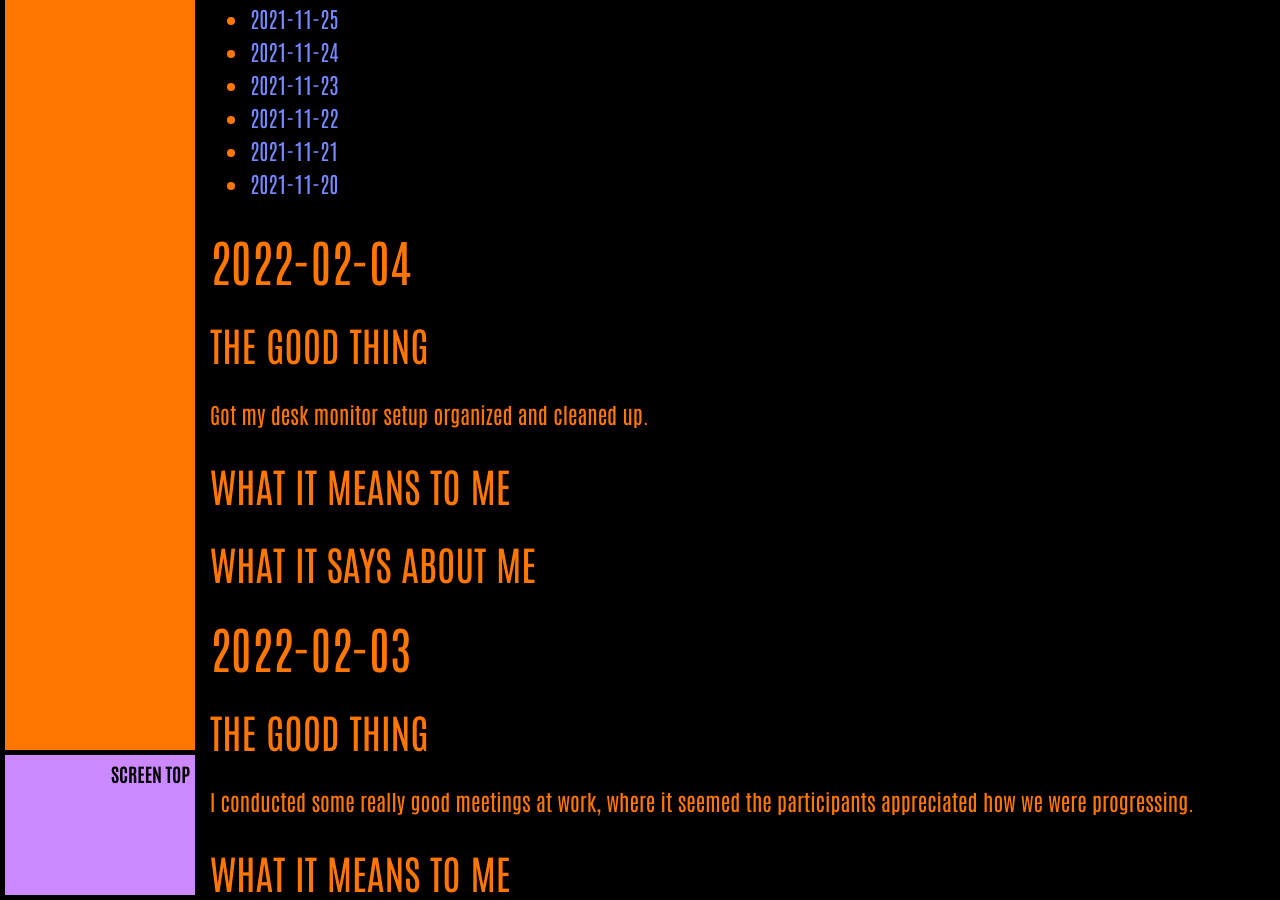
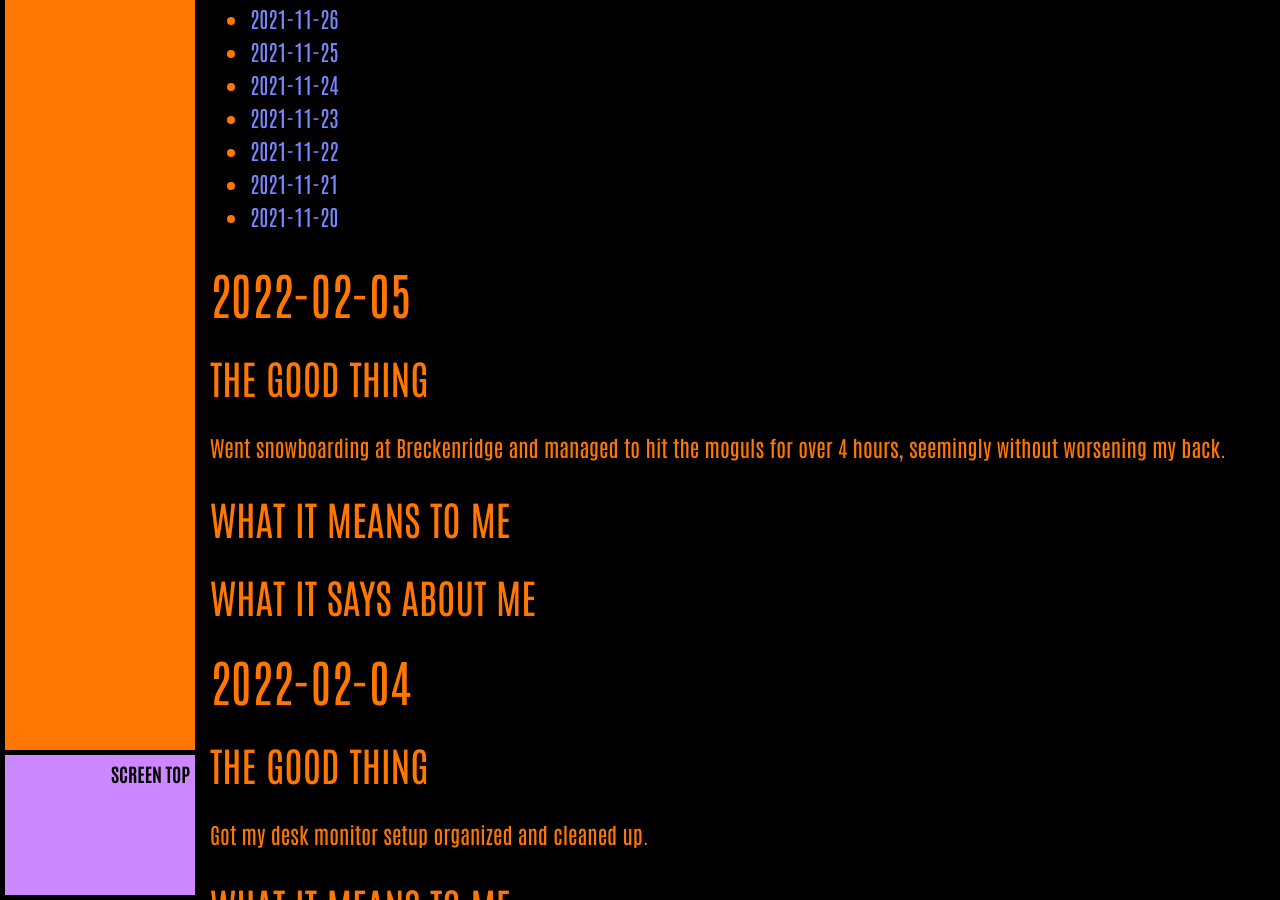
Before and after one commit to ArthurZey/arthurzey.github.io, a Jekyll site: the page built from _pages/one-good-thing.md, in a window 1280 px wide and 900 px high, scrolled down 2233 px. Built offline with Jekyll 4.4.1, drawn with Linux system fonts in a browser that asks for light colours; some of the changed text lies outside the part shown.

Commit message:
added stub for 2022-02-05

```diff
--- a/_pages/one-good-thing.md
+++ b/_pages/one-good-thing.md
@@ -12,6 +12,15 @@
 * TOC
 {:toc}
 {::options toc_levels="2" /}
+
+## 2022-02-05
+### The Good Thing
+Went snowboarding at Breckenridge and managed to hit the moguls for over 4 hours, seemingly without worsening my back.
+### What It Means to Me
+
+### What It Says about Me
+
+
 
 ## 2022-02-04
 ### The Good Thing
```
Also changed, not shown: other parts of _pages/one-good-thing.md (+1 -1 lines).
